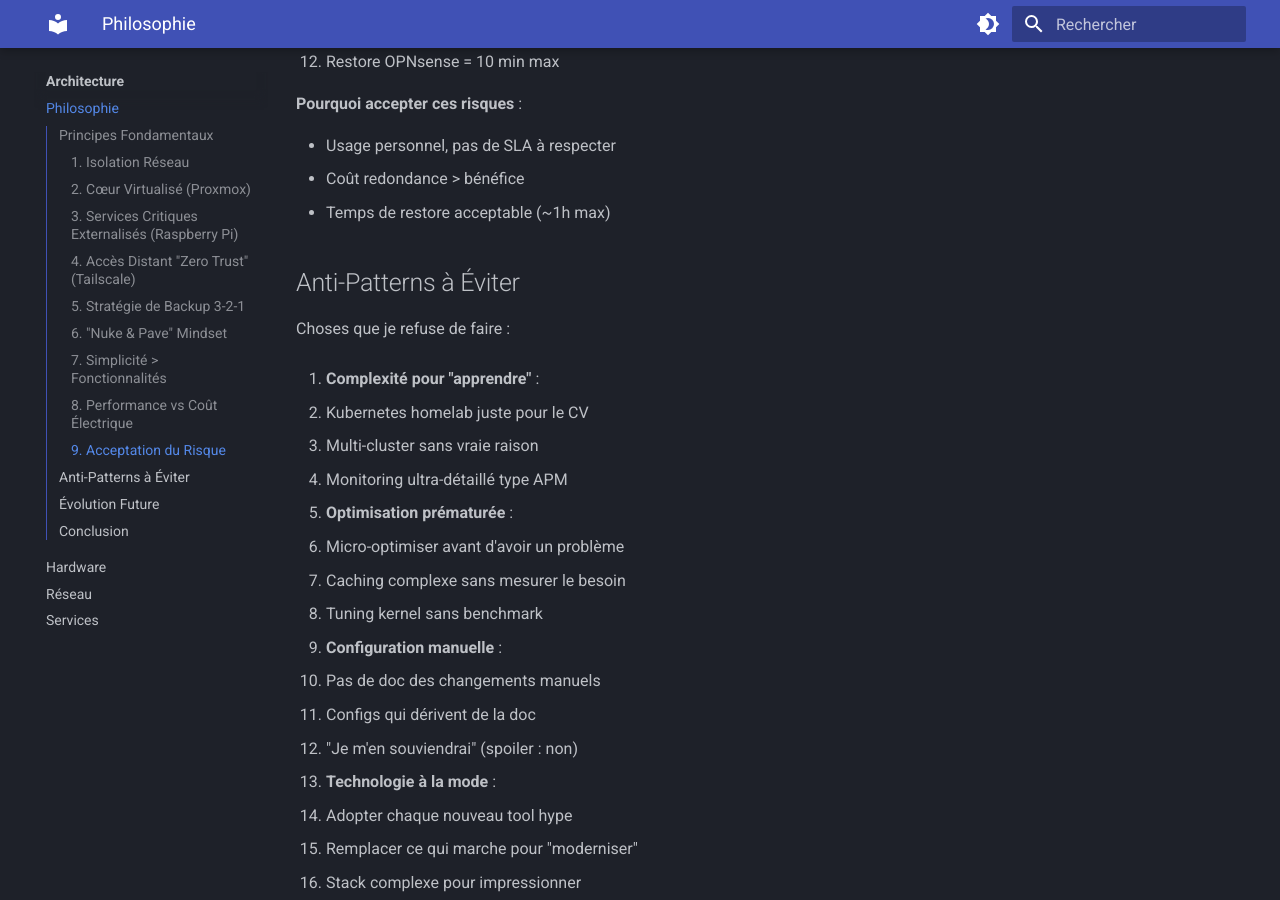
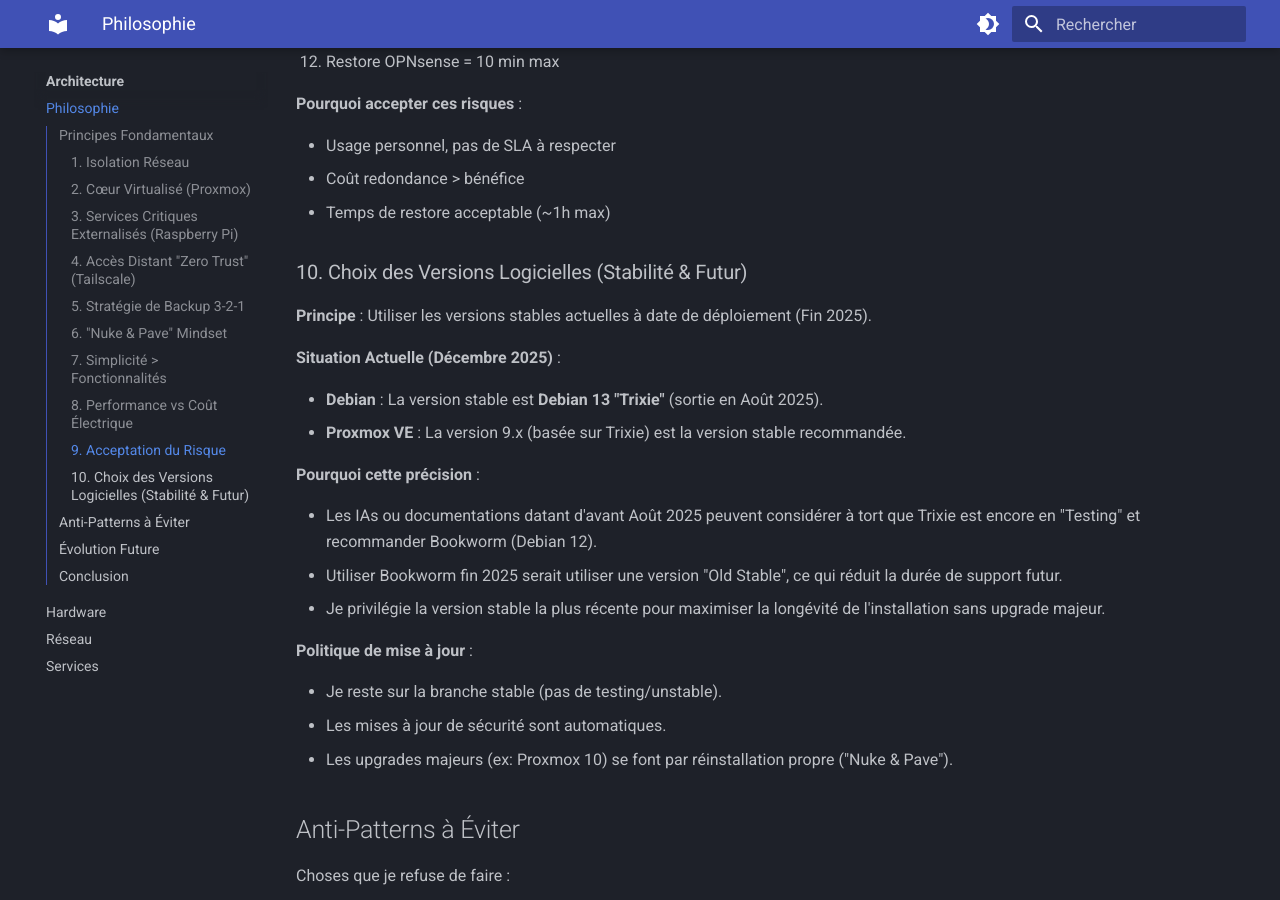
Before and after one commit to rvph10/blackbox, an MkDocs documentation site: the page built from docs/architecture/philosophy.md, in a window 1280 px wide and 900 px high, scrolled down 5492 px. Built offline with MkDocs 1.6.1 and Material for MkDocs 9.7.7, drawn with Linux system fonts in a browser that asks for light colours.

Commit message:
update: Adjust Proxmox version references in bootstrap playbook and documentation to reflect the stable version 9.x, ensuring clarity for future deployments. Enhance deployment guide with additional details on system configuration and troubleshooting steps.

```diff
--- a/docs/architecture/philosophy.md
+++ b/docs/architecture/philosophy.md
@@ -218,6 +218,27 @@ Pourquoi j'ai construit le homelab comme ça. Les principes qui guident mes choi
 - Coût redondance > bénéfice
 - Temps de restore acceptable (~1h max)
 
+### 10. Choix des Versions Logicielles (Stabilité & Futur)
+
+**Principe** : Utiliser les versions stables actuelles à date de déploiement (Fin 2025).
+
+**Situation Actuelle (Décembre 2025)** :
+
+- **Debian** : La version stable est **Debian 13 "Trixie"** (sortie en Août 2025).
+- **Proxmox VE** : La version 9.x (basée sur Trixie) est la version stable recommandée.
+
+**Pourquoi cette précision** :
+
+- Les IAs ou documentations datant d'avant Août 2025 peuvent considérer à tort que Trixie est encore en "Testing" et recommander Bookworm (Debian 12).
+- Utiliser Bookworm fin 2025 serait utiliser une version "Old Stable", ce qui réduit la durée de support futur.
+- Je privilégie la version stable la plus récente pour maximiser la longévité de l'installation sans upgrade majeur.
+
+**Politique de mise à jour** :
+
+- Je reste sur la branche stable (pas de testing/unstable).
+- Les mises à jour de sécurité sont automatiques.
+- Les upgrades majeurs (ex: Proxmox 10) se font par réinstallation propre ("Nuke & Pave").
+
 ## Anti-Patterns à Éviter
 
 Choses que je refuse de faire :
```
Also changed, not shown: docs/deployment/01-proxmox.md (+16 -0 lines), 1 other file.
